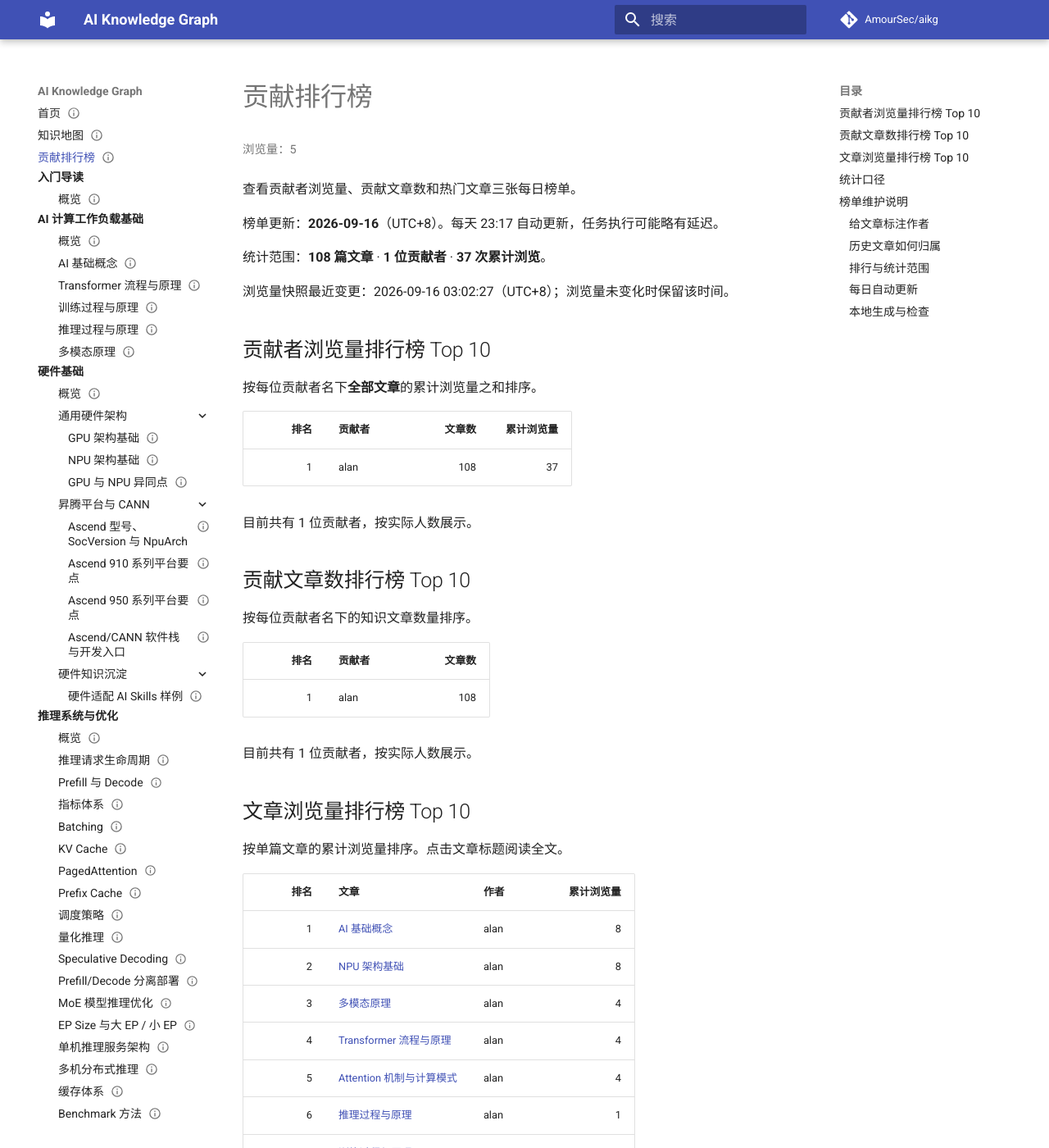
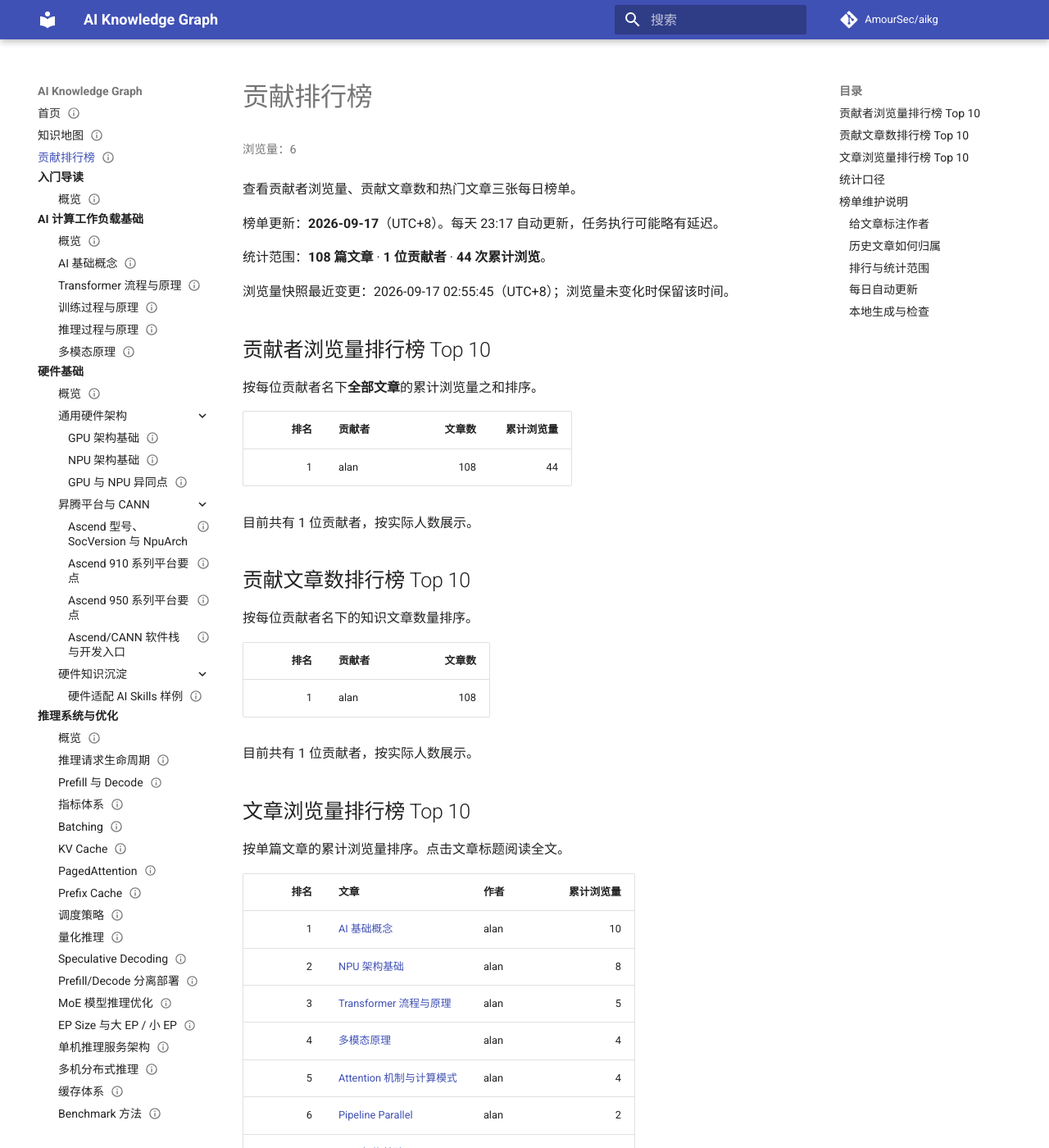
Before and after one commit to AmourSec/aikg, an MkDocs documentation site: the page built from docs/contribution-leaderboard.md, in a window 1280 px wide and 1400 px high. Shown: the whole window at 82% size. Built offline with MkDocs 1.6.1 and Material for MkDocs 9.7.7, drawn with Linux system fonts in a browser that asks for light colours; comment, search, counter and statistics services are not loaded; some of the changed text lies outside the part shown.

Commit message:
chore: update page views and contribution leaderboard [skip ci]

```diff
--- a/docs/assets/data/pageviews.json
+++ b/docs/assets/data/pageviews.json
@@ -1,31 +1,34 @@
 {
   "schema_version": 1,
-  "updated_at": "2026-09-16T03:02:27+08:00",
+  "updated_at": "2026-09-17T02:55:45+08:00",
   "pages": {
     "/": 1,
     "/02-ai-workloads/ai-fundamentals/": 5,
-    "/aikg/": 37,
-    "/aikg/01-getting-started/": 8,
-    "/aikg/02-ai-workloads/": 5,
-    "/aikg/02-ai-workloads/ai-fundamentals/": 3,
+    "/aikg/": 43,
+    "/aikg/01-getting-started/": 9,
+    "/aikg/02-ai-workloads/": 7,
+    "/aikg/02-ai-workloads/ai-fundamentals/": 5,
     "/aikg/02-ai-workloads/inference-primer/": 1,
     "/aikg/02-ai-workloads/multimodal-primer/": 4,
     "/aikg/02-ai-workloads/training-primer/": 1,
-    "/aikg/02-ai-workloads/transformer/": 4,
+    "/aikg/02-ai-workloads/transformer/": 5,
     "/aikg/03-inference-systems/prefill-decode-disaggregation/": 1,
     "/aikg/03-inference-systems/prefill-decode/": 1,
     "/aikg/04-training-systems/": 1,
-    "/aikg/04-training-systems/pipeline-parallel/": 1,
+    "/aikg/04-training-systems/pipeline-parallel/": 2,
     "/aikg/05-kernels-compilers/": 3,
     "/aikg/05-kernels-compilers/attention-computation-patterns/": 4,
     "/aikg/05-kernels-compilers/megakernel-persistent-automatic-generation/": 1,
     "/aikg/05-kernels-compilers/tilelang/": 1,
     "/aikg/05-kernels-compilers/torchinductor/": 1,
-    "/aikg/12-hardware-basics/gpu-architecture-basics/": 1,
+    "/aikg/07-cluster-infra/": 1,
+    "/aikg/07-cluster-infra/rdma-network-nccl-topology-congestion/": 1,
+    "/aikg/10-papers-cases/adr/": 1,
+    "/aikg/12-hardware-basics/gpu-architecture-basics/": 2,
     "/aikg/12-hardware-basics/npu-basics/": 8,
     "/aikg/13-contribution-leaderboard/": 2,
     "/aikg/13-contribution-leaderboard/maintenance/": 1,
-    "/aikg/contribution-leaderboard/": 5,
-    "/aikg/knowledge-map/": 11
+    "/aikg/contribution-leaderboard/": 6,
+    "/aikg/knowledge-map/": 12
   }
 }
--- a/docs/contribution-leaderboard.md
+++ b/docs/contribution-leaderboard.md
@@ -4,7 +4,7 @@ description: 每日更新的贡献者浏览量、贡献文章数和文章浏览
 status: reviewed
 owner: maintainers
 license: CC-BY-4.0
-updated: 2026-09-16
+updated: 2026-09-17
 ---
 
 # 贡献排行榜
@@ -13,11 +13,11 @@ updated: 2026-09-16
 
 查看贡献者浏览量、贡献文章数和热门文章三张每日榜单。
 
-榜单更新：**2026-09-16**（UTC+8）。每天 23:17 自动更新，任务执行可能略有延迟。
+榜单更新：**2026-09-17**（UTC+8）。每天 23:17 自动更新，任务执行可能略有延迟。
 
-统计范围：**108 篇文章** · **1 位贡献者** · **37 次累计浏览**。
+统计范围：**108 篇文章** · **1 位贡献者** · **44 次累计浏览**。
 
-浏览量快照最近变更：2026-09-16 03:02:27（UTC+8）；浏览量未变化时保留该时间。
+浏览量快照最近变更：2026-09-17 02:55:45（UTC+8）；浏览量未变化时保留该时间。
 
 ## 贡献者浏览量排行榜 Top 10
 
@@ -25,7 +25,7 @@ updated: 2026-09-16
 
 | 排名 | 贡献者 | 文章数 | 累计浏览量 |
 | ---: | --- | ---: | ---: |
-| 1 | alan | 108 | 37 |
+| 1 | alan | 108 | 44 |
 
 目前共有 1 位贡献者，按实际人数展示。
 
@@ -45,16 +45,16 @@ updated: 2026-09-16
 
 | 排名 | 文章 | 作者 | 累计浏览量 |
 | ---: | --- | --- | ---: |
-| 1 | [AI 基础概念](02-ai-workloads/ai-fundamentals.md) | alan | 8 |
+| 1 | [AI 基础概念](02-ai-workloads/ai-fundamentals.md) | alan | 10 |
 | 2 | [NPU 架构基础](12-hardware-basics/npu-basics.md) | alan | 8 |
-| 3 | [多模态原理](02-ai-workloads/multimodal-primer.md) | alan | 4 |
-| 4 | [Transformer 流程与原理](02-ai-workloads/transformer.md) | alan | 4 |
+| 3 | [Transformer 流程与原理](02-ai-workloads/transformer.md) | alan | 5 |
+| 4 | [多模态原理](02-ai-workloads/multimodal-primer.md) | alan | 4 |
 | 5 | [Attention 机制与计算模式](05-kernels-compilers/attention-computation-patterns.md) | alan | 4 |
-| 6 | [推理过程与原理](02-ai-workloads/inference-primer.md) | alan | 1 |
-| 7 | [训练过程与原理](02-ai-workloads/training-primer.md) | alan | 1 |
-| 8 | [Prefill/Decode 分离部署](03-inference-systems/prefill-decode-disaggregation.md) | alan | 1 |
-| 9 | [Prefill 与 Decode](03-inference-systems/prefill-decode.md) | alan | 1 |
-| 10 | [Pipeline Parallel](04-training-systems/pipeline-parallel.md) | alan | 1 |
+| 6 | [Pipeline Parallel](04-training-systems/pipeline-parallel.md) | alan | 2 |
+| 7 | [GPU 架构基础](12-hardware-basics/gpu-architecture-basics.md) | alan | 2 |
+| 8 | [推理过程与原理](02-ai-workloads/inference-primer.md) | alan | 1 |
+| 9 | [训练过程与原理](02-ai-workloads/training-primer.md) | alan | 1 |
+| 10 | [Prefill/Decode 分离部署](03-inference-systems/prefill-decode-disaggregation.md) | alan | 1 |
 
 ## 统计口径
 
```
